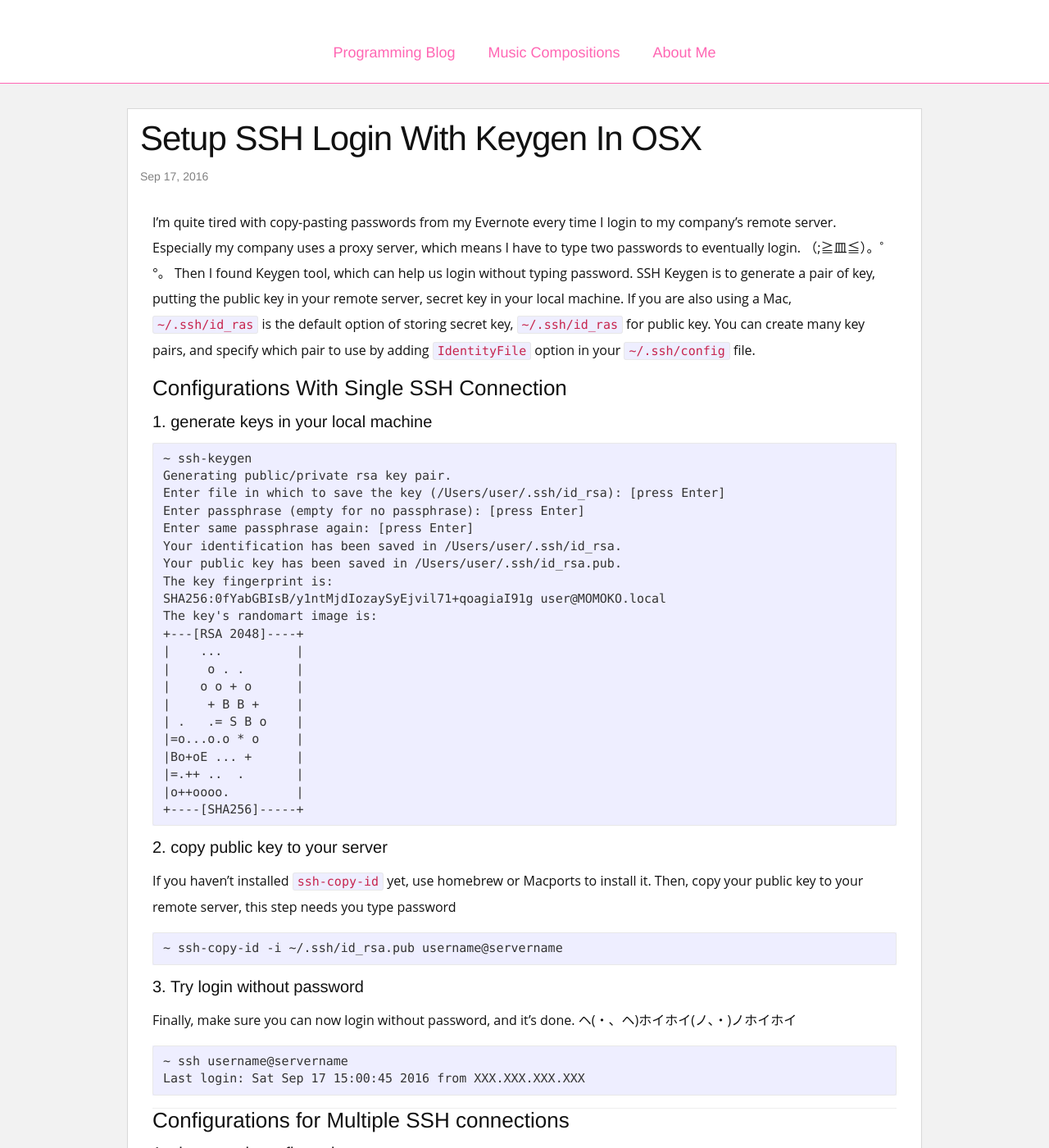
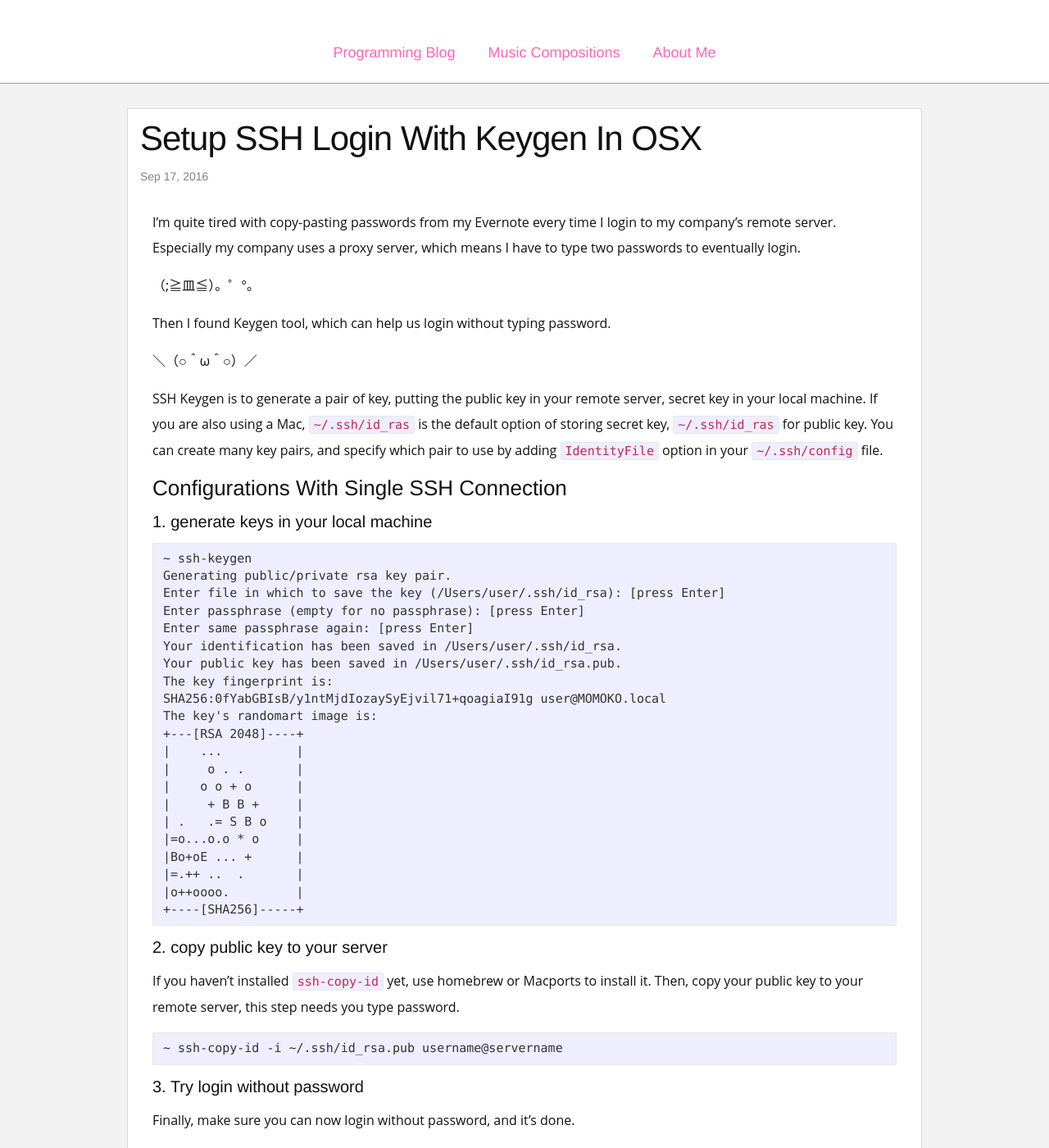
Before and after one commit to yc550370460/dukedukeduke.github.io, a Jekyll site: the page built from _posts/2016-09-17-setup-ssh-login-with-keygen-in-osx.markdown, in a window 1280 px wide and 1400 px high, scrolled down 191 px. Shown: the whole window at 82% size. Built offline with Jekyll 4.4.1, drawn with Linux system fonts in a browser that asks for light colours; nearby versions of some CDN libraries; comment, search, counter and statistics services are not loaded; some of the changed text lies outside the part shown.

````diff
--- a/_posts/2016-09-17-setup-ssh-login-with-keygen-in-osx.markdown
+++ b/_posts/2016-09-17-setup-ssh-login-with-keygen-in-osx.markdown
@@ -6,14 +6,26 @@ comments: true
 tags:
 - programming
 ---
-I'm quite tired with copy-pasting passwords from my Evernote every time I  login to my company's remote server. Especially my company uses a proxy server, which means I have to type two passwords to eventually login. （;≧皿≦）。゜°。
+I'm quite tired with copy-pasting passwords from my Evernote every time I  login to my company's remote server. Especially my company uses a proxy server, which means I have to type two passwords to eventually login.
+
+
+（;≧皿≦）。゜°。
+
+
 Then I found Keygen tool, which can help us login without typing password.
+
+
+＼（○＾ω＾○）／
+
+
 SSH Keygen is to generate a pair of key, putting the public key in your remote server, secret key in your local machine.
 If you are also using a Mac, `~/.ssh/id_ras` is the default option of storing secret key, `~/.ssh/id_ras` for public key. You can create many key pairs, and specify which pair to use by adding `IdentityFile` option in your `~/.ssh/config` file.
 
 
 ### Configurations With Single SSH Connection
+
 #### 1. generate keys in your local machine
+
 ```
 ~ ssh-keygen
 Generating public/private rsa key pair.
@@ -37,23 +49,37 @@ The key's randomart image is:
 |o++oooo.         |
 +----[SHA256]-----+
 ```
+
+
 #### 2. copy public key to your server
+
 If you haven't installed `ssh-copy-id` yet,  use homebrew or Macports to install it.
-Then, copy your public key to your remote server, this step needs you type password
+Then, copy your public key to your remote server, this step needs you type password.
+
 ```
 ~ ssh-copy-id -i ~/.ssh/id_rsa.pub username@servername
 ```
+
+
 #### 3. Try login without password
 Finally, make sure you can now login without password, and it's done.
+
+
 ヘ(・、ヘ)ホイホイ(ノ、・)ノホイホイ
+
 ```
 ~ ssh username@servername
 Last login: Sat Sep 17 15:00:45 2016 from XXX.XXX.XXX.XXX
 ```
+
+
 <hr>
 ### Configurations for Multiple SSH connections
+
 #### 1. change ssh configuration
+
 If you use a proxy server like my company does, edit `.ssh/config` file to change your ssh configuration (If there is no file named `config` in OSX, create a new one).
+
 ```
 Host [servername]
 ServerAliveInterval 90
@@ -62,14 +88,23 @@ Hostname [username@servername]
 User [username]
 ProxyCommand ssh [username@proxyname] nc %h %p
 ```
+
 #### 2. generate key pairs
 Same as Step 1 in Single SSH connection do.
+
 #### 3. copy your public key to both your proxy server and your real server
 Same as Step 2 in Single SSH connection do.
+
 #### 3. Try login without password
 Make sure you can login your real server password, and it's done.
+
+
 ヘ(・、ヘ)ホイホイ(ノ、・)ノホイホイ
 <hr>
+
+
 #### My Environment
 OSX: 10.11.4
+
+
 iTerm2: 3.0.9
````
